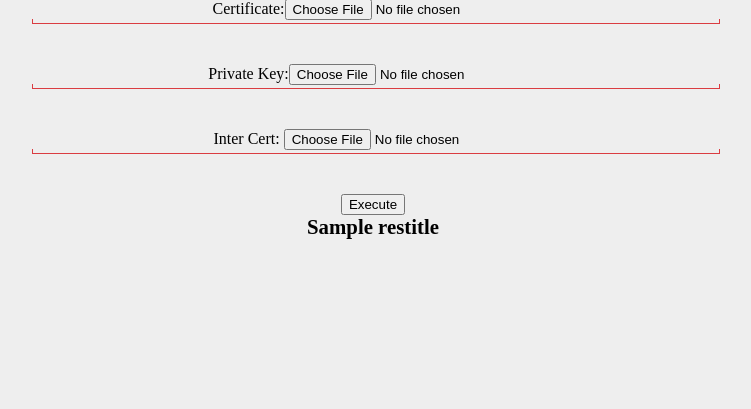
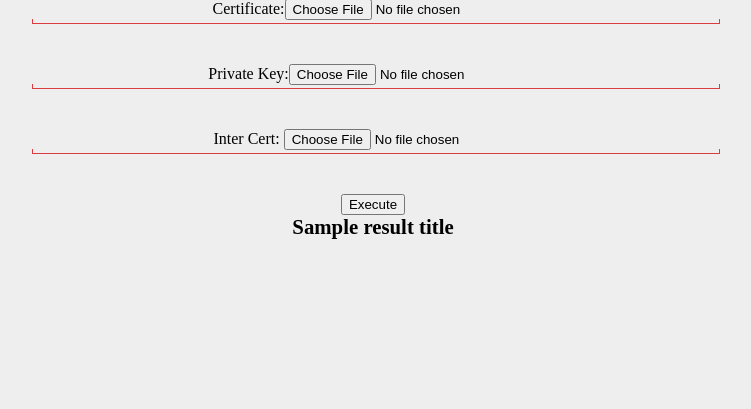
Before and after one commit to snkk1210/cvfl, a Flask app: template templates/layout.html in a window 1280 px wide. Shown: the part 89-498 px from the top of the page, without its empty margins (267-1018 px from the left). Run offline with Flask 2, Linux system fonts and the light colour scheme; the template is opened without the code that fills it: most values are stand-ins (such as "Sample title", 1, 10 or a date in 2020).

Commit message:
modify: Change variable name

```diff
--- a/main.py
+++ b/main.py
@@ -36,7 +36,7 @@ def exec():
 	for tmpfile in glob.glob('/tmp/*.pem'):
 		os.remove(tmpfile)
 
-	return render_template('layout.html', message=res, restitle="Execution Result", env=env)
+	return render_template('layout.html', message=res, result_title="Execution Result", env=env)
 
 def uploadfile(type):
 	"""
--- a/static/css/default.css
+++ b/static/css/default.css
@@ -26,7 +26,7 @@ h4 {
 	border-color: #da3c41;
 }
 
-.restitle {
+.result-title {
 	font-size: 130%;
 	font-weight: bold;
 }
--- a/templates/layout.html
+++ b/templates/layout.html
@@ -13,7 +13,7 @@
                         <div class="item">Inter Cert: <input name="chain" type="file"></div>
                         <input type="submit" value="Execute">
                 </form>
-		<div class="restitle">{{ restitle }}</div>
+		<div class="result-title">{{ result_title }}</div>
 		<div class="message"><p>{{ message | safe }}</p></div>
         </body>
 </html>
```
